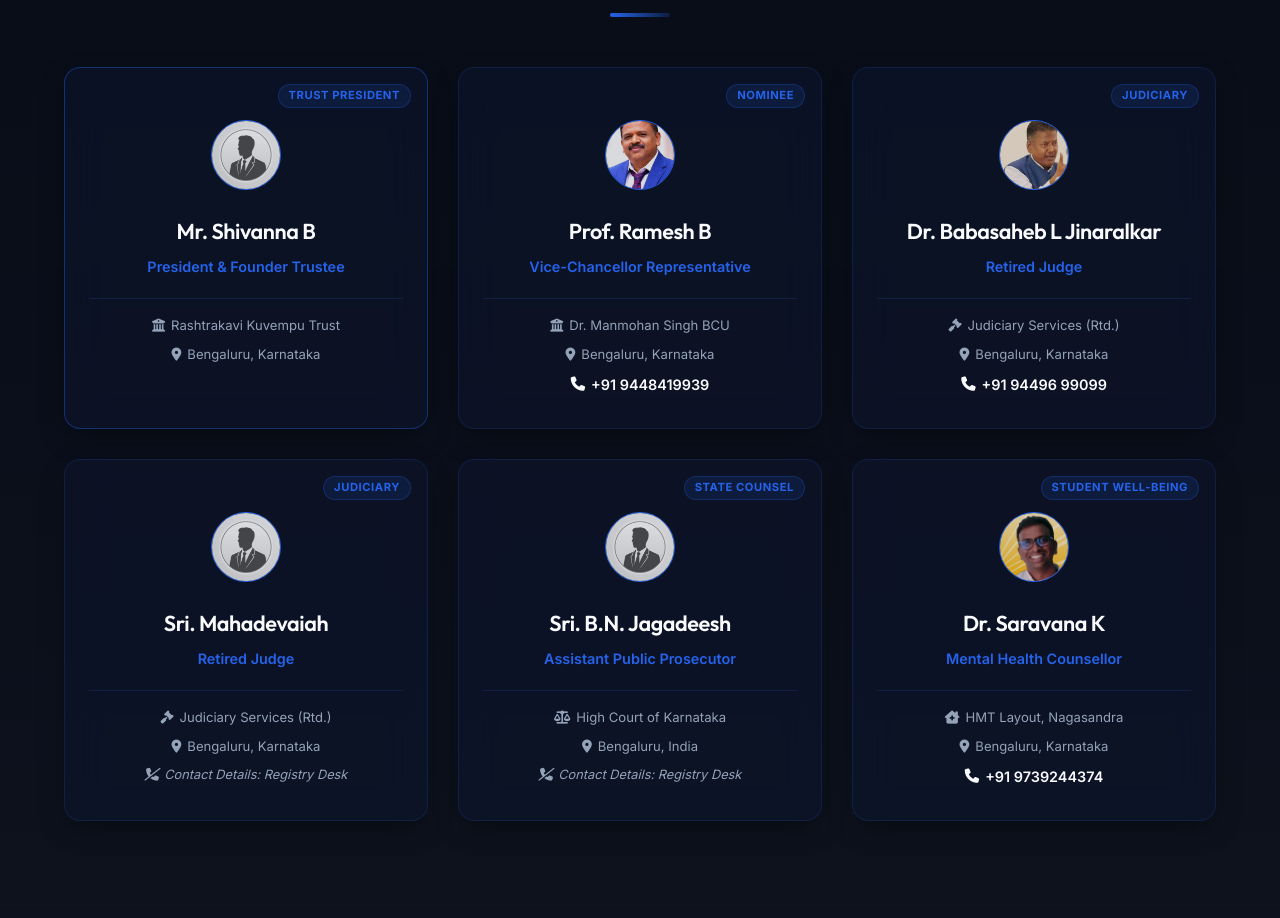
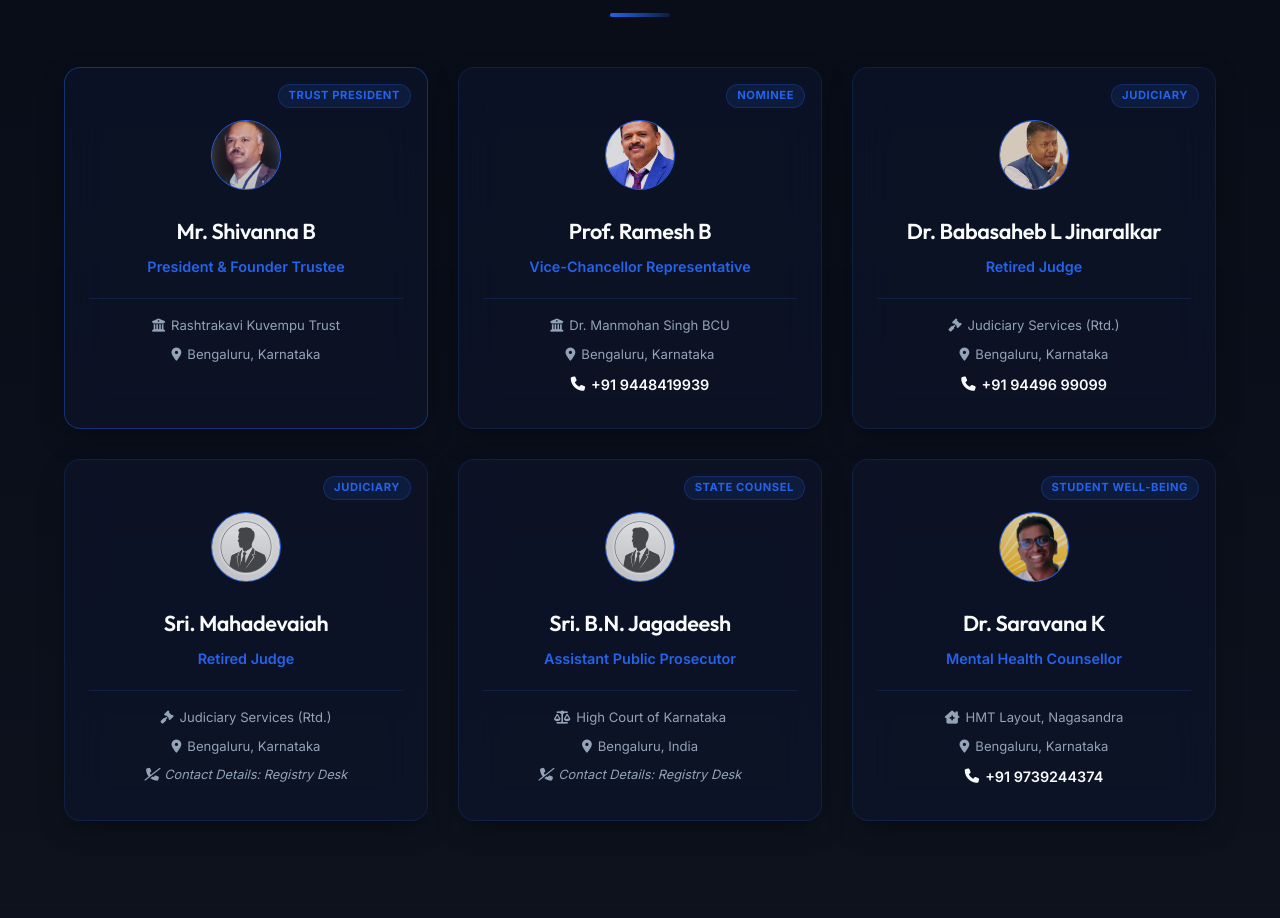
Before and after one commit to sarwanmass/lawcollegekuvempu, a plain HTML site: page governance.html in a window 1280 px wide. Shown: the part 851-1769 px from the top of the page. Drawn offline with Linux system fonts and the light colour scheme.

Commit message:
Update governance.html

```diff
--- a/governance.html
+++ b/governance.html
@@ -115,7 +115,7 @@
                     <span class="council-badge">Trust President</span>
                     <div class="council-icon-wrap" style="padding: 0; overflow: hidden; border: 1.5px solid var(--accent-gold);">
                         <!-- EDIT_MEMBER_IMAGE: President Mr. Shivanna B -->
-                        <img src="assets/branding/images/dummy_member.png" alt="Mr. Shivanna B" style="width: 100%; height: 100%; object-fit: cover; opacity: 0.85;">
+                        <img src="assets/leadership/images/shivanna.jpg" alt="Mr. Shivanna B" style="width: 100%; height: 100%; object-fit: cover; opacity: 0.85;">
                     </div>
                     <h3 class="council-name">Mr. Shivanna B</h3>
                     <p class="council-role">President & Founder Trustee</p>
```
